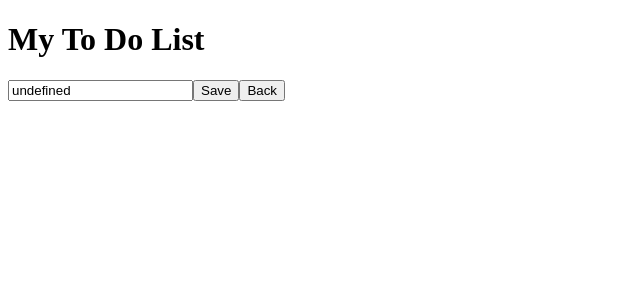
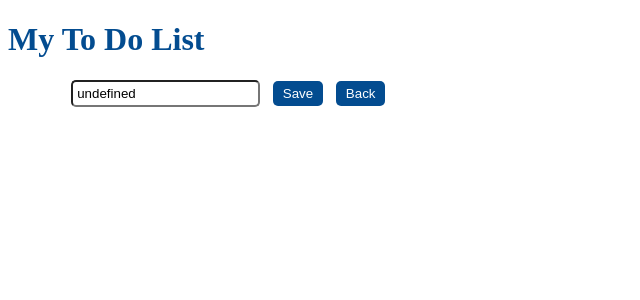
Before and after one commit to alexlamb10/c-sharp-todo-list, an Angular app in the folder todo-list-angular/: page /edit/1 in a window 1280 px wide. Shown: the top 300 px of the page, without its empty margins (0-640 px from the left). Built offline with nearby package versions, Linux system fonts and the light colour scheme; no server answers.

Commit message:
Added styling for the list

```diff
--- a/todo-list-angular/src/app/app.component.scss
+++ b/todo-list-angular/src/app/app.component.scss
@@ -0,0 +1,4 @@
+h1{
+  color: rgb(3, 76, 144);
+  font-family: 'Times New Roman', Times, serif;
+}
--- a/todo-list-angular/src/app/edit-item/edit-item.component.scss
+++ b/todo-list-angular/src/app/edit-item/edit-item.component.scss
@@ -0,0 +1,16 @@
+.box{
+  padding: 4px;
+  border-radius: 5px;
+  margin-left: 5%;
+
+}
+.button{
+  background-color: rgb(3, 76, 144);
+  border: none;
+  border-radius: 5px;
+  padding: 5px 10px;
+  margin-left: 1%;
+  color: white;
+  cursor: pointer;
+  margin-left:1%;
+}
--- a/todo-list-angular/src/app/edit-item/edit-item.component.ts
+++ b/todo-list-angular/src/app/edit-item/edit-item.component.ts
@@ -20,13 +20,16 @@ export class EditItemComponent {
     this._todos.getTodoById(id).pipe(
       ).subscribe(list => this.item$.next(list));
   }
+  updateItem(): void{
+    if (this.singleItem === ''){
+      alert('Please enter a value!')
+    }else{
+      this._todos.updateItem(+this.id, this.singleItem).subscribe((s) => {
+        this.item$.next(s)
+        alert("Task has been updated")
+      })
+    }
 
-  updateItem(): void{
-
-    this._todos.updateItem(+this.id, this.singleItem).subscribe((s) => {
-      this.item$.next(s)
-      alert("Item has been updated")
-    })
   }
 
   todoItem(val:string){
--- a/todo-list-angular/src/app/home-screen/home-screen.component.ts
+++ b/todo-list-angular/src/app/home-screen/home-screen.component.ts
@@ -20,7 +20,6 @@ export class HomeScreenComponent {
   )
 
   markAsComplete(id: any): void {
-    console.log("hit")
     this._todos.markComplete(id).subscribe(() => {
       const currentValue = this.refresh$.value;
         this.refresh$.next(currentValue + 1);
@@ -28,7 +27,6 @@ export class HomeScreenComponent {
   }
 
   addItem(todo: string): void {
-    console.log({ todo });
     this._todos.createTodo(todo).subscribe(() => {
         const currentValue = this.refresh$.value;
         this.refresh$.next(currentValue + 1);
--- a/todo-list-angular/src/app/todo-api/todo-api.service.ts
+++ b/todo-list-angular/src/app/todo-api/todo-api.service.ts
@@ -16,12 +16,10 @@ export class TodoApiService {
   }
 
   createTodo(name: any) {
-    console.log({name})
     return this._http.post<any[]>(`${this.baseURL}/addTodo`, {name})
   }
 
   markComplete(Id: number) {
-    console.log(Id)
     return this._http.put<any[]>(`${this.baseURL}/updateItem/${Id}`, {Id})
   }
 
--- a/todo-list-angular/src/app/todo-form/todo-form.component.scss
+++ b/todo-list-angular/src/app/todo-form/todo-form.component.scss
@@ -0,0 +1,14 @@
+.box{
+  padding: 4px;
+  border-radius: 5px;
+  margin-left: 5%;
+}
+.add{
+  background-color: rgb(3, 76, 144);
+  border: none;
+  border-radius: 5px;
+  padding: 5px 10px;
+  margin-left: 1%;
+  color: white;
+  cursor: pointer;
+}
--- a/todo-list-angular/src/app/todo-item/todo-item.component.scss
+++ b/todo-list-angular/src/app/todo-item/todo-item.component.scss
@@ -3,3 +3,31 @@
   width: 100%;
   margin-left: 1%;
 }
+.item{
+  width: 100%;
+  margin-left: 1%;
+}
+.list{
+  width: 70%;
+  display: flex;
+  flex-direction: row;
+  justify-content: space-between;
+  align-items: center;
+  margin-top: 1%;
+}
+
+.button{
+  background-color: rgb(3, 76, 144);
+  border: none;
+  border-radius: 5px;
+  padding: 5px 10px;
+  margin-left: 1%;
+  color: white;
+  cursor: pointer;
+}
+
+.buttons{
+  display: flex;
+  justify-content: space-between;
+  width: 7vw
+}
--- a/todo-list-angular/src/app/todo-list/todo-list.component.scss
+++ b/todo-list-angular/src/app/todo-list/todo-list.component.scss
@@ -0,0 +1,3 @@
+.bullet{
+  list-style: none;
+}
```
Also changed, not shown: 5 other files (tests, documents, lock files or other folders).
